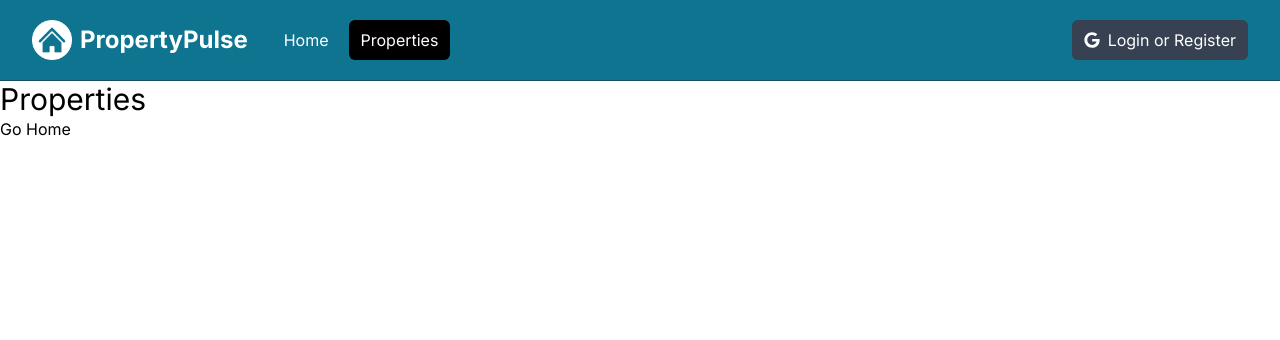
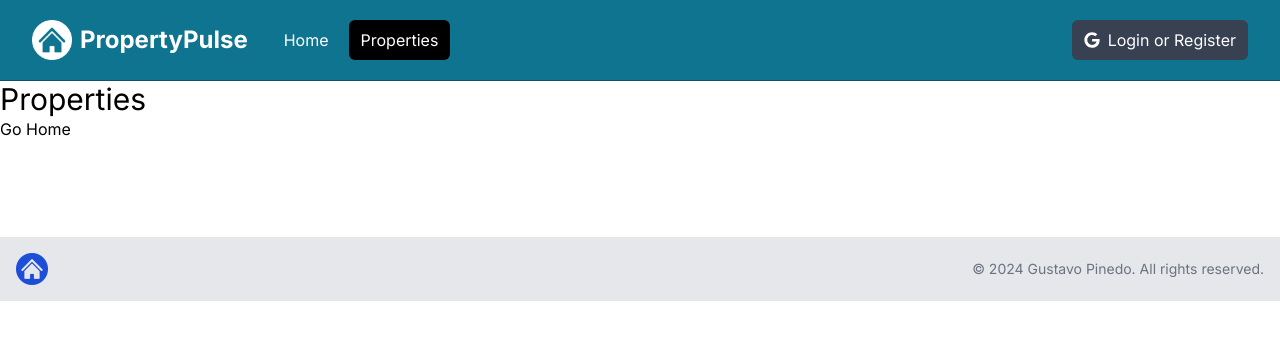
Before and after one commit to PieMenard/next-rent, a Next.js app: page /properties in a window 1280 px wide. Shown: the top 340 px of the page. Built offline with nearby package versions, Linux system fonts and the light colour scheme.

Commit message:
add footer

```diff
--- a/src/app/layout.tsx
+++ b/src/app/layout.tsx
@@ -2,6 +2,7 @@
 import { Inter } from 'next/font/google';
 import './globals.css';
 import NavBar from '@/components/NavBar';
+import Footer from '@/components/Footer';
 
 const inter = Inter({ subsets: ['latin'] });
 
@@ -20,6 +21,7 @@
       <body className={inter.className}>
         <NavBar />
         <main>{children}</main>
+        <Footer />
       </body>
     </html>
   );
--- /dev/null
+++ b/src/components/Footer.tsx
@@ -0,0 +1,22 @@
+import Image from 'next/image';
+import logo from '@/assets/images/logo.png';
+
+const Footer = () => {
+  const currentYear = new Date().getFullYear();
+  return (
+    <footer className="bg-gray-200 py-4 mt-24">
+      <div className="container mx-auto flex flex-col md:flex-row items-center justify-between px-4">
+        <div className="mb-4 md:mb-0">
+          <Image src={logo} alt="Logo" className="h-8 w-auto" />
+        </div>
+        <div>
+          <p className="text-sm text-gray-500 mt-2 md:mt-0">
+            &copy; {currentYear} Gustavo Pinedo. All rights reserved.
+          </p>
+        </div>
+      </div>
+    </footer>
+  );
+};
+
+export default Footer;
```
